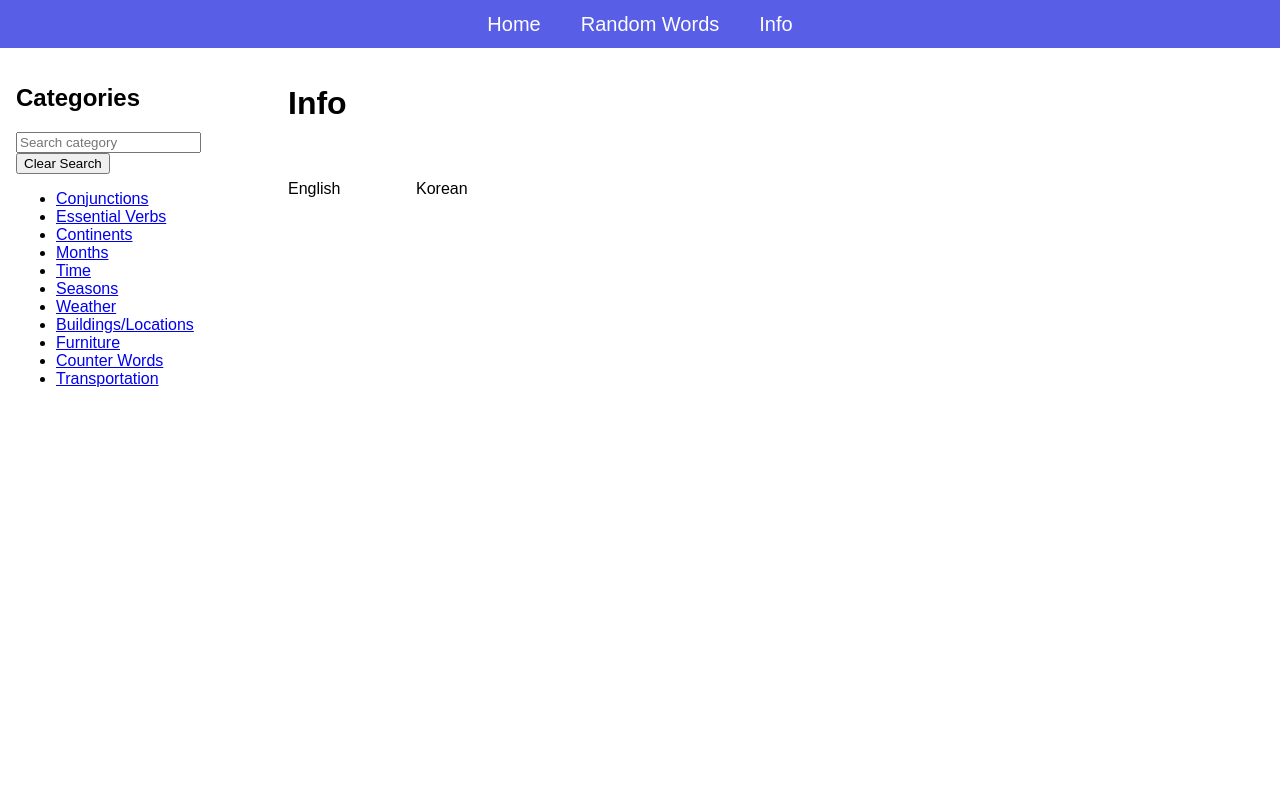
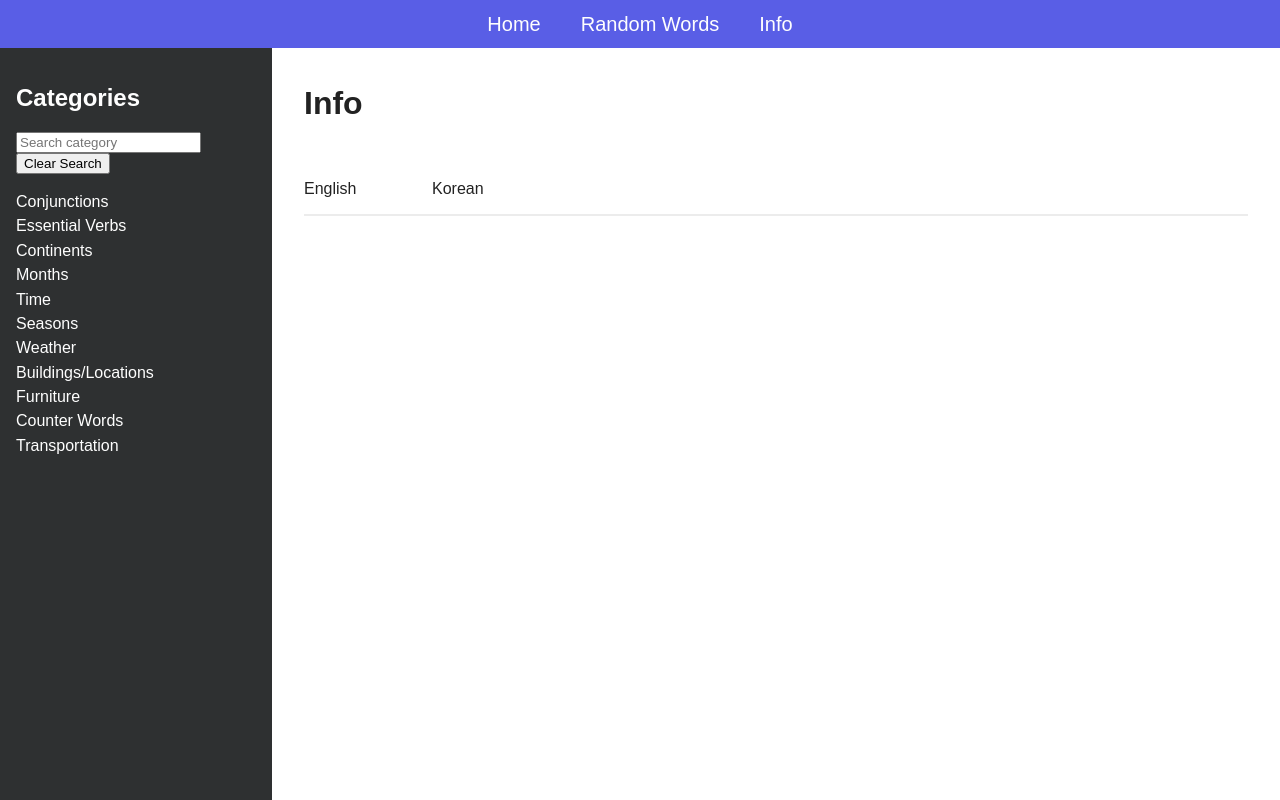
Before and after one commit to DanielHearn/korean-handbook, a Vue app in the folder korean-handbook/: page /info/animals in a window 1280 px wide. Built offline with nearby package versions, Linux system fonts and the light colour scheme; a web font is replaced by a local one.

Commit message:
Add grid styling and active side panel

```diff
--- a/korean-handbook/src/app.scss
+++ b/korean-handbook/src/app.scss
@@ -6,6 +6,7 @@ body {
   width: 100vw;
   margin: 0;
   overflow: hidden;
+  color: $darker;
 }
 
 #app {
@@ -52,6 +53,25 @@ body {
   width: 100%;
 }
 
+.text-list {
+  list-style: none;
+  padding-left: 0;
+  li {
+    display: flex;
+    flex: 1 auto;
+    &.active a {
+      color: $accent;
+    }
+  }
+  a {
+    padding: 0.2em 0;
+    text-decoration: none;
+    &:hover {
+      text-decoration: underline;
+    }
+  }
+}
+
 .grid {
   display: flex;
   flex-direction: column;
@@ -63,6 +83,7 @@ body {
     display: grid;
     row-gap: 2em;
     grid-template-columns: repeat(auto-fit, minmax(min-content, 8em));
+    border-bottom: 2px $light-grey solid;
   }
 }
 
--- a/korean-handbook/src/components/MainPanel.vue
+++ b/korean-handbook/src/components/MainPanel.vue
@@ -16,7 +16,7 @@ export default {
   display: flex;
   flex-direction: column;
   flex: 1 auto;
-  padding: 1em;
+  padding: 1em 2em;
   height: 100%;
   overflow-y: scroll;
   box-sizing: border-box;
--- a/korean-handbook/src/components/SidePanel.vue
+++ b/korean-handbook/src/components/SidePanel.vue
@@ -12,10 +12,20 @@ export default {
 </script>
 
 <style lang="scss">
+@import "./../variables.scss";
+
 .side-panel {
   width: 15em;
   overflow-y: scroll;
   padding: 1em;
+  background: $dark;
+  color: $white;
+  a {
+    color: $white;
+    &:visited {
+      color: $white;
+    }
+  }
 }
 
 @media screen and (max-width: 40em) {
--- a/korean-handbook/src/variables.scss
+++ b/korean-handbook/src/variables.scss
@@ -1,5 +1,8 @@
 $accent: #595EE6;
+$darker: #222;
+$dark: #2e3031;
 $white: #fefefe;
+$light-grey: #ececec;
 
 $l-size: 1.4em;
 $m-size: 1.25em;
--- a/korean-handbook/src/views/Info.vue
+++ b/korean-handbook/src/views/Info.vue
@@ -4,12 +4,16 @@
       <h2>Categories</h2>
       <input v-model="categoryFilter" type="text" placeholder="Search category" />
       <button @click="categoryFilter = ''">Clear Search</button>
-      <ul v-if="Object.keys(filteredCategories).length">
-        <li v-for="category in filteredCategories" :key="category.id">
+      <ul class="text-list" v-if="Object.keys(filteredCategories).length">
+        <li
+          v-for="category in filteredCategories"
+          :key="category.id"
+          :class="{active: id === category.id}"
+        >
           <router-link :to="`/info/${category.id}`">{{ category.name }}</router-link>
         </li>
       </ul>
-      <ul v-else>
+      <ul class="text-list" v-else>
         <li>No results found for category search</li>
       </ul>
     </side-panel>
--- a/korean-handbook/src/views/RandomWords.vue
+++ b/korean-handbook/src/views/RandomWords.vue
@@ -4,20 +4,24 @@
       <h2>Categories</h2>
       <input v-model="categoryFilter" type="text" placeholder="Search category" />
       <button @click="categoryFilter = ''">Clear Search</button>
-      <ul v-if="Object.keys(filteredCategories).length">
-        <li>
+      <ul class="text-list" v-if="Object.keys(filteredCategories).length">
+        <li :class="{active: id === 'all'}">
           <router-link :to="`/random-words/all`">All</router-link>
         </li>
-        <li v-for="category in filteredCategories" :key="category.id">
+        <li
+          v-for="category in filteredCategories"
+          :key="category.id"
+          :class="{active: id === category.id}"
+        >
           <router-link :to="`/random-words/${category.id}`">{{ category.name }}</router-link>
         </li>
       </ul>
-      <ul v-else>
+      <ul class="text-list" v-else>
         <li>No results found for category search</li>
       </ul>
     </side-panel>
     <main-panel>
-      <h1>Random Words</h1>
+      <h1>Random Word Generator</h1>
       <h2>{{ category.name }}</h2>
       <div style="display: flex;">
         <input id="flashcardModeToggle" type="checkbox" v-model="flashcardMode" />
```
